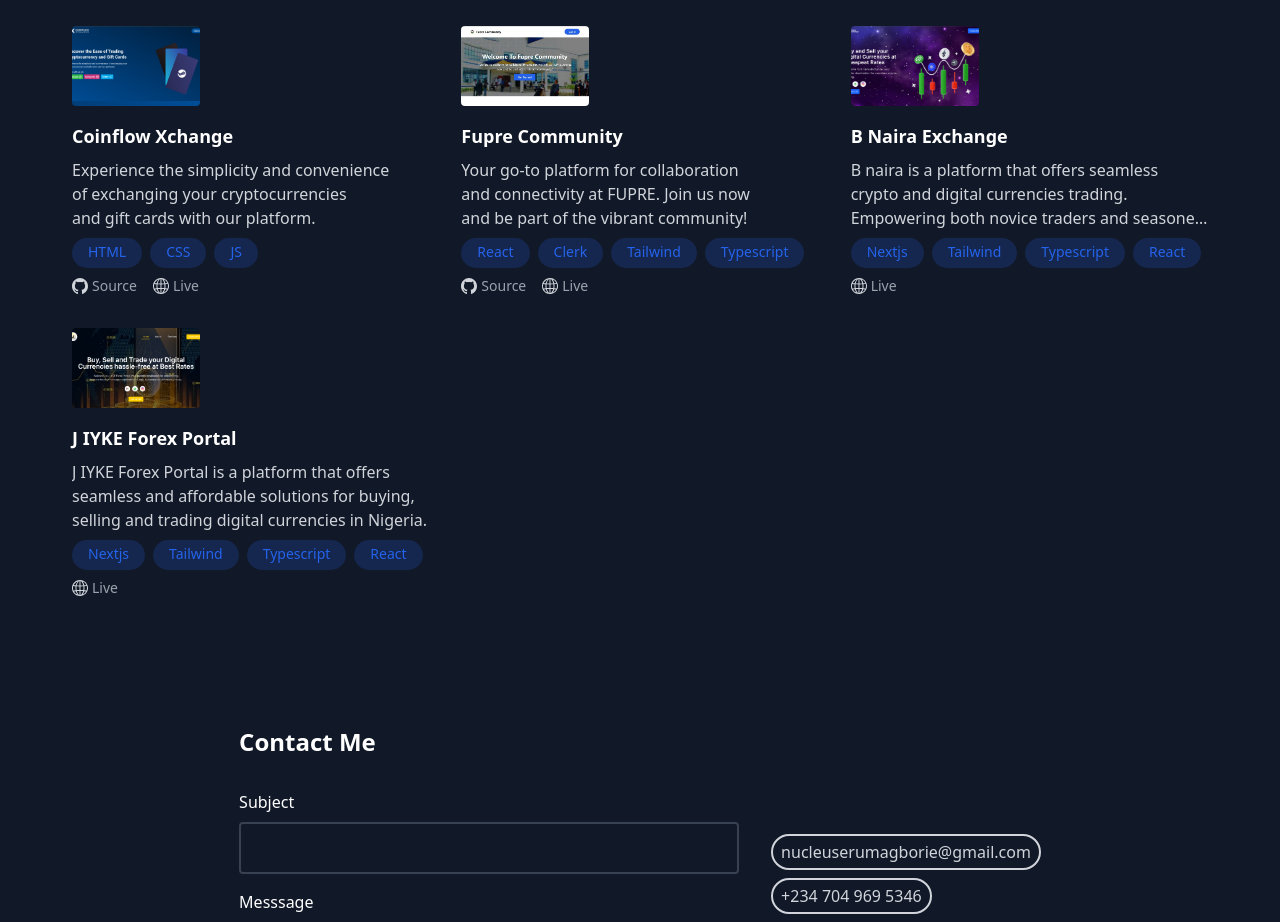
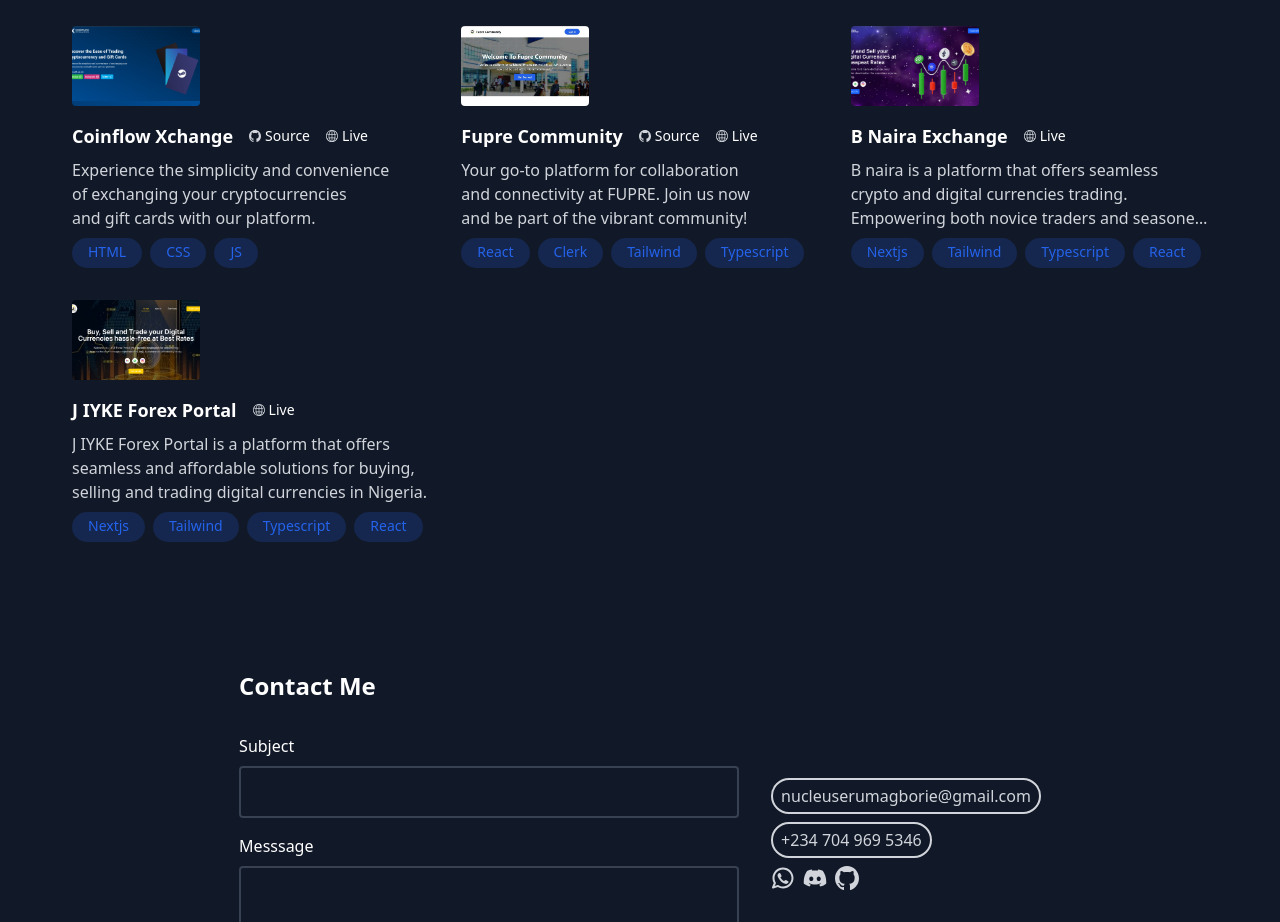
Before and after one commit to nucleus48/portfolio, a React (Vite) app: page / in a window 1280 px wide. Shown: the part 1500-2422 px from the top of the page. Built offline with nearby package versions, Linux system fonts and the light colour scheme; a web font is replaced by a local one.

Commit message:
Update Projects.tsx

```diff
--- a/src/components/Projects.tsx
+++ b/src/components/Projects.tsx
@@ -9,7 +9,7 @@ export default function Projects() {
 
       <div className="projects">
         {projects.map((project) => (
-          <div key={project.name} className="">
+          <div key={project.name}>
             <img
               src={project.preview}
               alt="preview"
@@ -17,7 +17,19 @@ export default function Projects() {
             />
 
             <div className="flex flex-col gap-2">
-              <div className="font-bold text-lg">{project.name}</div>
+              <div className="flex gap-4 items-center">
+                <div className="font-bold text-lg">{project.name}</div>
+                {project.source && (
+                  <a href={project.source} className="flex items-center gap-1 text-sm">
+                    <img className="w-3" src={Github} alt="globe" />
+                    <span>Source</span>
+                  </a>
+                )}
+                <a href={project.url} className="flex items-center gap-1 text-sm">
+                  <img className="w-3" src={Globe} alt="globe" />
+                  <span>Live</span>
+                </a>
+              </div>
               <div className="text-gray-300 line-clamp-3">
                 {project.description}
               </div>
@@ -28,18 +40,6 @@ export default function Projects() {
                   </div>
                 ))}
               </div>
-              <div className="text-sm font-medium text-gray-400 flex gap-4">
-                {project.source && (
-                  <a href={project.source} className="flex items-center gap-1">
-                    <img className="w-4" src={Github} alt="globe" />
-                    <span>Source</span>
-                  </a>
-                )}
-                <a href={project.url} className="flex items-center gap-1">
-                  <img className="w-4" src={Globe} alt="globe" />
-                  <span>Live</span>
-                </a>
-              </div>
             </div>
           </div>
         ))}
```
